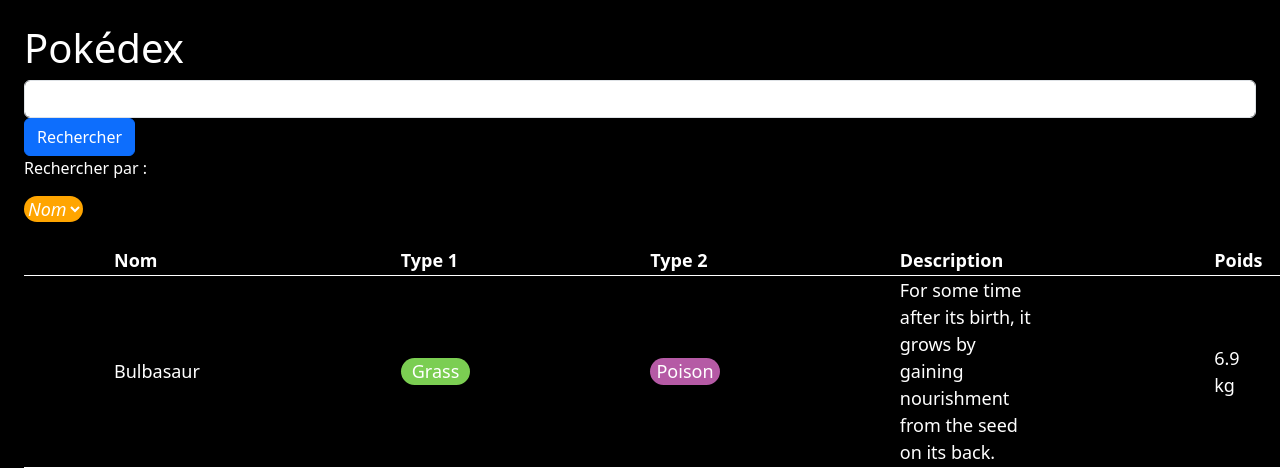
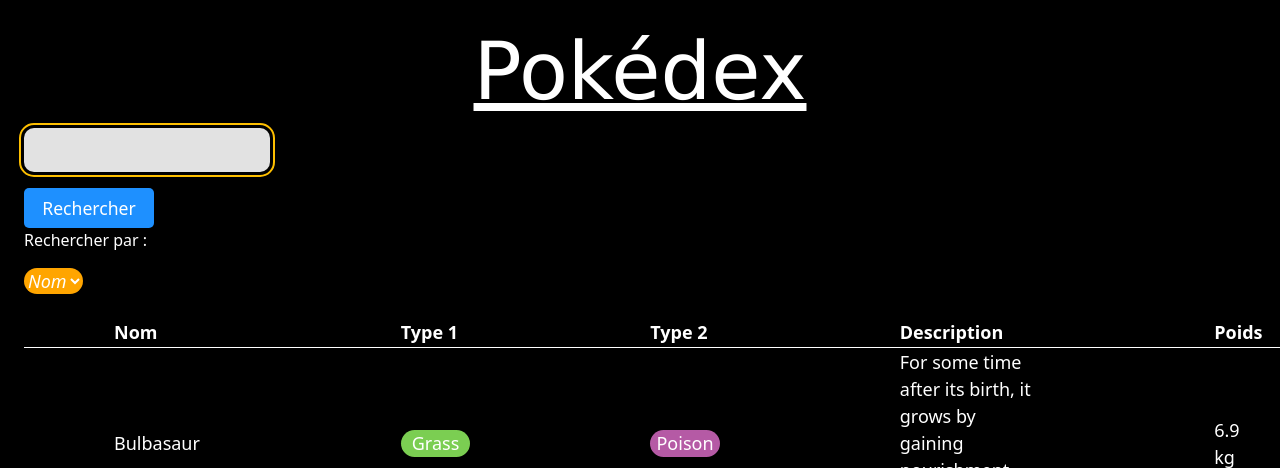
Before and after one commit to HugoDelaplace/tableau_de_bord, a PHP site: page / in a window 1280 px wide; the page is wider, and only the part inside the window is pictured. Shown: the top 468 px of that part. Run offline with PHP 8.4, Linux system fonts and the light colour scheme.

Commit message:
style ssur les inputs

```diff
--- a/index.php
+++ b/index.php
@@ -37,9 +37,9 @@
     <h1>Pokédex</h1>
     <form action="" class="mb-4">
         <div class="form-group">
-            <input type="text" class="form-control" name="q">
+            <input type="text" class="recherches" name="q">
         </div>
-        <button class="btn btn-primary">Rechercher</button>
+        <button class="btn">Rechercher</button>
         <p>Rechercher par :</p>
         <select name="rch" id="rch">
             <option value="nom">Nom</option>
--- a/static/style.css
+++ b/static/style.css
@@ -1,6 +1,6 @@
 #rch {
-    background-color : orange;
-    color : white;
+    background-color: orange;
+    color: white;
     border-radius: 1em;
     font-size: large;
     font-style: italic;
@@ -17,12 +17,69 @@ body {
     height: 100%;
 }
 
-.tablepoke, th, td {
+.tablepoke,
+th,
+td {
     border-bottom: 1px solid white;
     font-size: large;
 }
 
-th, td {
+th,
+td {
     padding-left: 5em;
     padding-right: 5em;
 }
+
+h1 {
+    text-align: center;
+    font-size: 500%;
+    font-family: 'Lucida Sans', 'Lucida Sans Regular', 'Lucida Grande', 'Lucida Sans Unicode', Geneva, Verdana, sans-serif;
+    text-decoration: underline;
+}
+
+
+.recherches {
+    border-radius: 10px;
+    outline: 2px solid #FEBF00;
+    border: 0;
+    font-family: -apple-system, BlinkMacSystemFont, 'Segoe UI', Roboto, Oxygen, Ubuntu, Cantarell, 'Open Sans', 'Helvetica Neue', sans-serif;
+    background-color: #e2e2e2;
+    outline-offset: 3px;
+    padding: 10px 1rem;
+    transition: 0.25s;
+    margin-bottom: 1em;
+    width: 20%;
+}
+
+.recherches:focus {
+    outline-offset: 5px;
+    background-color: #fff
+}
+
+.btn {
+    width: 130px;
+    height: 40px;
+    font-size: 1.1em;
+    cursor: pointer;
+    background-color: #1E90FF;
+    color: #fff;
+    border: none;
+    border-radius: 5px;
+    transition: all .4s;
+}
+
+.btn:hover {
+    border-radius: 5px;
+    transform: translateY(-10px);
+    box-shadow: 0 7px 0 -2px #f85959,
+        0 15px 0 -4px #32CD32,
+        0 16px 10px -3px #1E90FF;
+}
+
+.btn:active {
+    transition: all 0.2s;
+    transform: translateY(-5px);
+    box-shadow: 0 2px 0 -2px #f85959,
+        0 8px 0 -4px #32CD32,
+        0 12px 10px -3px #1E90FF;
+}
```
